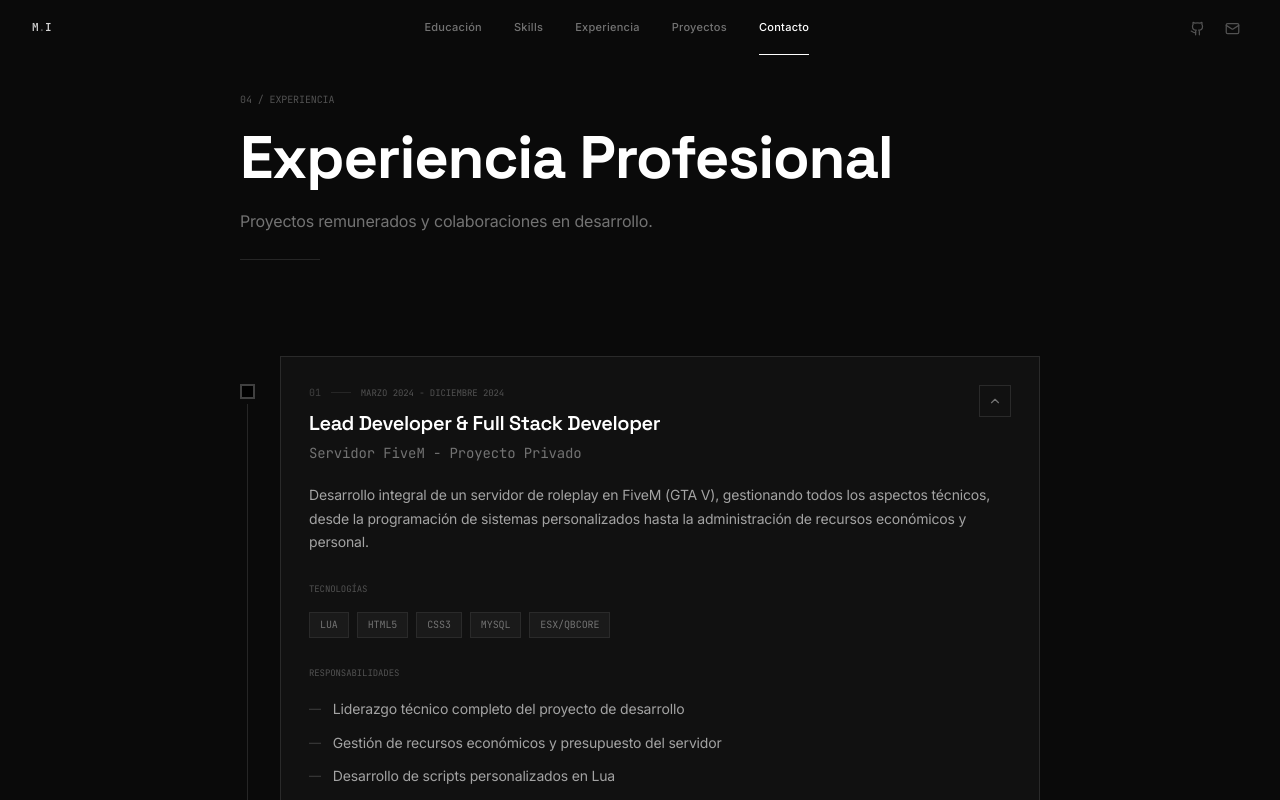
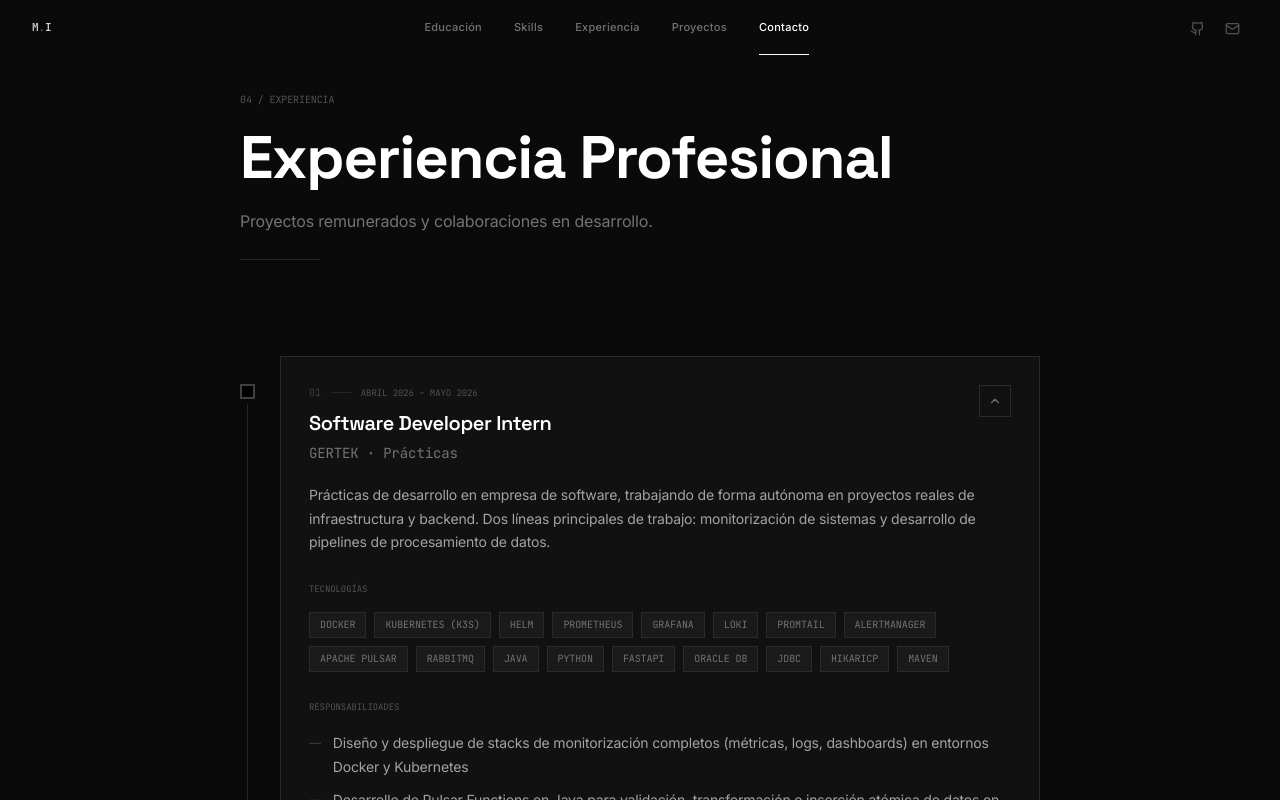
Before and after one commit to MarkDev82/portfolio, a React (Vite) app: page / in a window 1280 px wide. Both pictures are taken after a click on the button 995 px from the left and 3827 px from the top of the page. Shown: the part 3427-4227 px from the top of the page. Built offline with nearby package versions, Linux system fonts and the light colour scheme.

Commit message:
feat: initialize portfolio data structure and experience components

```diff
--- a/src/components/Experience.tsx
+++ b/src/components/Experience.tsx
@@ -17,7 +17,6 @@ export const Experience = () => {
   const [expandedJobs, setExpandedJobs] = useState<number[]>([]);
 
   const ExperienceCard = ({ job, index, isLast }: { job: any; index: number; isLast: boolean }) => {
-    const isProject = job.type === 'project';
     const isOngoing = job.type === 'ongoing';
     const isExpanded = expandedJobs.includes(job.id);
 
@@ -136,9 +135,7 @@ export const Experience = () => {
               </div>
 
             {/* Job-specific Content */}
-            {isProject ? (
-              <>
-                {/* Responsibilities */}
+            {job.responsibilities && job.responsibilities.length > 0 && (
               <div className="mb-7">
                 <h4 className="font-mono text-[9px] uppercase tracking-[0.25em] text-neutral-600 mb-4">Responsabilidades</h4>
                 <div className="space-y-2.5">
@@ -156,8 +153,9 @@ export const Experience = () => {
                   ))}
                 </div>
               </div>
+            )}
 
-                {/* Achievements */}
+            {job.achievements && job.achievements.length > 0 && (
               <div className="mb-7">
                 <h4 className="font-mono text-[9px] uppercase tracking-[0.25em] text-neutral-600 mb-4">Logros</h4>
                 <div className="grid grid-cols-1 sm:grid-cols-3 gap-4">
@@ -180,10 +178,9 @@ export const Experience = () => {
                   ))}
                 </div>
               </div>
-              </>
-            ) : (
-              <>
-                {/* Bot Categories */}
+            )}
+
+            {job.categories && job.categories.length > 0 && (
               <div className="mb-7">
                 <h4 className="font-mono text-[9px] uppercase tracking-[0.25em] text-neutral-600 mb-4">Tipos de bots</h4>
                 <div className="space-y-3">
@@ -217,7 +214,6 @@ export const Experience = () => {
                   })}
                 </div>
               </div>
-              </>
             )}
             </motion.div>
           </Card>
--- a/src/data/portfolio-data.ts
+++ b/src/data/portfolio-data.ts
@@ -270,11 +270,40 @@ export const portfolioData: PortfolioData = {
   // Work Experience
   experience: [
     {
+      id: 3,
+      title: "Software Developer Intern",
+      company: "GERTEK · Prácticas",
+      period: "Abril 2026 – Mayo 2026",
+      type: "internship",
+      description: "Prácticas de desarrollo en empresa de software, trabajando de forma autónoma en proyectos reales de infraestructura y backend. Dos líneas principales de trabajo: monitorización de sistemas y desarrollo de pipelines de procesamiento de datos.",
+      technologies: ["Docker", "Kubernetes (k3s)", "Helm", "Prometheus", "Grafana", "Loki", "Promtail", "Alertmanager", "Apache Pulsar", "RabbitMQ", "Java", "Python", "FastAPI", "Oracle DB", "JDBC", "HikariCP", "Maven"],
+      responsibilities: [
+        "Diseño y despliegue de stacks de monitorización completos (métricas, logs, dashboards) en entornos Docker y Kubernetes",
+        "Desarrollo de Pulsar Functions en Java para validación, transformación e inserción atómica de datos en Oracle DB",
+        "Desarrollo de API REST con FastAPI (Python) para consulta de datos sobre Oracle Cloud",
+        "Resolución de problemas de infraestructura: permisos, redes Docker, compatibilidad de drivers, rate limits"
+      ],
+      achievements: [
+        {
+          metric: "Monitorización en Docker y k3s",
+          description: "Stack de monitorización operativo en dos entornos distintos"
+        },
+        {
+          metric: "Pipeline sobre Apache Pulsar",
+          description: "Pipeline de ingesta de datos end-to-end funcional sobre Apache Pulsar 3.2.4"
+        },
+        {
+          metric: "Despliegue en producción",
+          description: "Endpoint de consulta desplegado en producción con conexión a Oracle Cloud"
+        }
+      ]
+    },
+    {
       id: 1,
       title: "Lead Developer & Full Stack Developer",
       company: "Servidor FiveM - Proyecto Privado",
-      period: "Marzo 2024 - Diciembre 2024",
-      type: "project",
+      period: "Marzo 2025 - Septiembre 2025",
+      type: "past",
       description: "Desarrollo integral de un servidor de roleplay en FiveM (GTA V), gestionando todos los aspectos técnicos, desde la programación de sistemas personalizados hasta la administración de recursos económicos y personal.",
       responsibilities: [
         "Liderazgo técnico completo del proyecto de desarrollo",
@@ -305,8 +334,8 @@ export const portfolioData: PortfolioData = {
       id: 2,
       title: "Bot Developer",
       company: "Múltiples proyectos privados y comunitarios",
-      period: "2023 - Presente",
-      type: "ongoing",
+      period: "Enero 2025 - Diciembre 2025",
+      type: "past",
       technologies: ["Python", "JavaScript", "discord.py", "discord.js", "Telethon", "MongoDB", "PostgreSQL"],
       description: "Desarrollo especializado de bots multifuncionales para plataformas de mensajería, enfocados en automatización, moderación, y mejora de experiencia de usuario en comunidades online.",
       categories: [
--- a/src/types/index.ts
+++ b/src/types/index.ts
@@ -98,7 +98,7 @@ export interface Experience {
   title: string;
   company: string;
   period: string;
-  type: 'project' | 'ongoing';
+  type: 'project' | 'ongoing' | 'past' | 'internship';
   description: string;
   responsibilities?: string[];
   technologies: string[];
```
Lines whose indentation alone changed are shown as unchanged.
